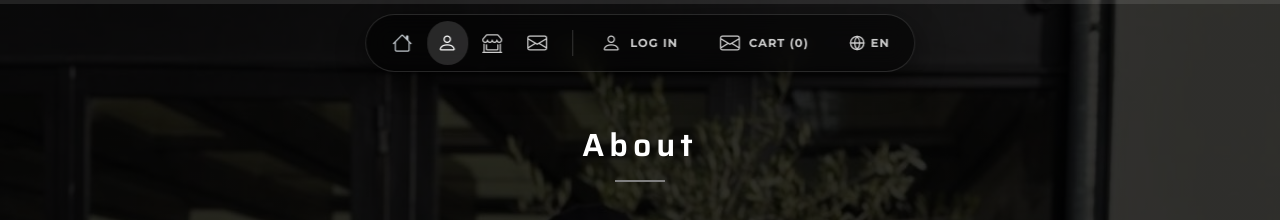
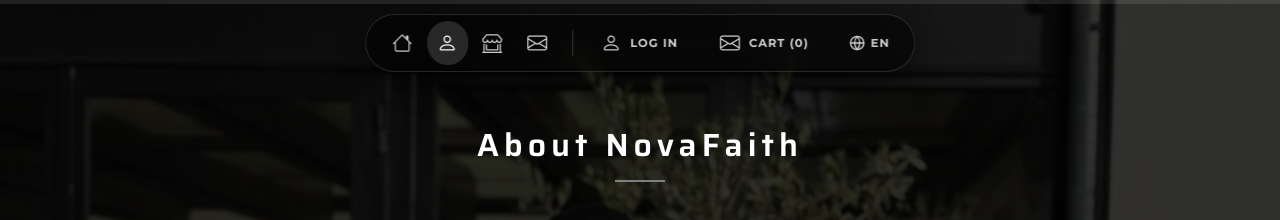
Before and after one commit to misclalawens2021-beep/novafaith-truelight, a plain HTML site: page assets/includes/about.html in a window 1280 px wide. Shown: the top 220 px of the page. Drawn offline with nearby package versions, Linux system fonts and the light colour scheme.

Commit message:
mise à jour

```diff
--- a/assets/includes/about.html
+++ b/assets/includes/about.html
@@ -70,7 +70,7 @@
     <main>
         <section class="shop">
             <div class="welcome-to">
-                <h2 class="page-title" data-i18n="nav.about">What is NovaFaith ?</h2>
+                <h2 class="page-title" data-i18n="nav.about_1">What is NovaFaith ?</h2>
                 <div class="separator"></div>
                 <div class="about">
                 <div class="description" id="description">
--- a/assets/js/common.js
+++ b/assets/js/common.js
@@ -37,7 +37,8 @@
         'ui.image': ['Image', 'Image', 'Imagen', 'Bild'],
         'footer.rights': ['All rights reserved', 'Tous droits réservés', 'Todos los derechos reservados', 'Alle Rechte vorbehalten'],
         'nav.home': ['Home', 'Accueil', 'Inicio', 'Startseite'],
-        'nav.about': ['About', "A propos", 'Acerca de', 'Über'],
+        'nav.about': ['About', 'A propos', 'Acerca de', 'Über aus'],
+        'nav.about_1': ['About NovaFaith', "A propos de NovaFaith", 'Acerca de NovaFaith', 'Über aus NovaFaith'],
         'nav.collection': ['Collection', 'Collection', 'Colección', 'Kollektion'],
         'nav.contact': ['Contact Me', 'Me contacter', 'Contáctame', 'Kontakt'],
         'nav.account': ['Account', 'Compte', 'Cuenta', 'Konto'],
```
Also changed, not shown: index.html (+4 -4 lines).
